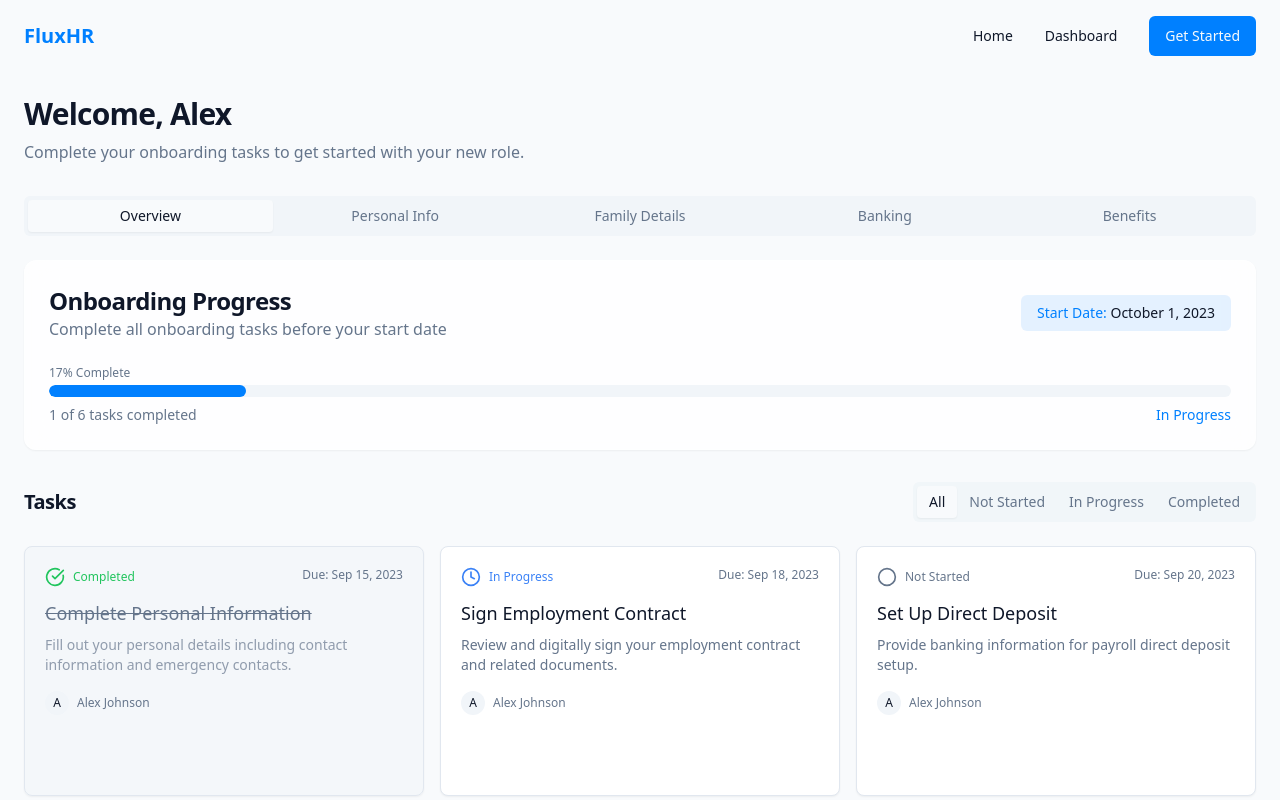
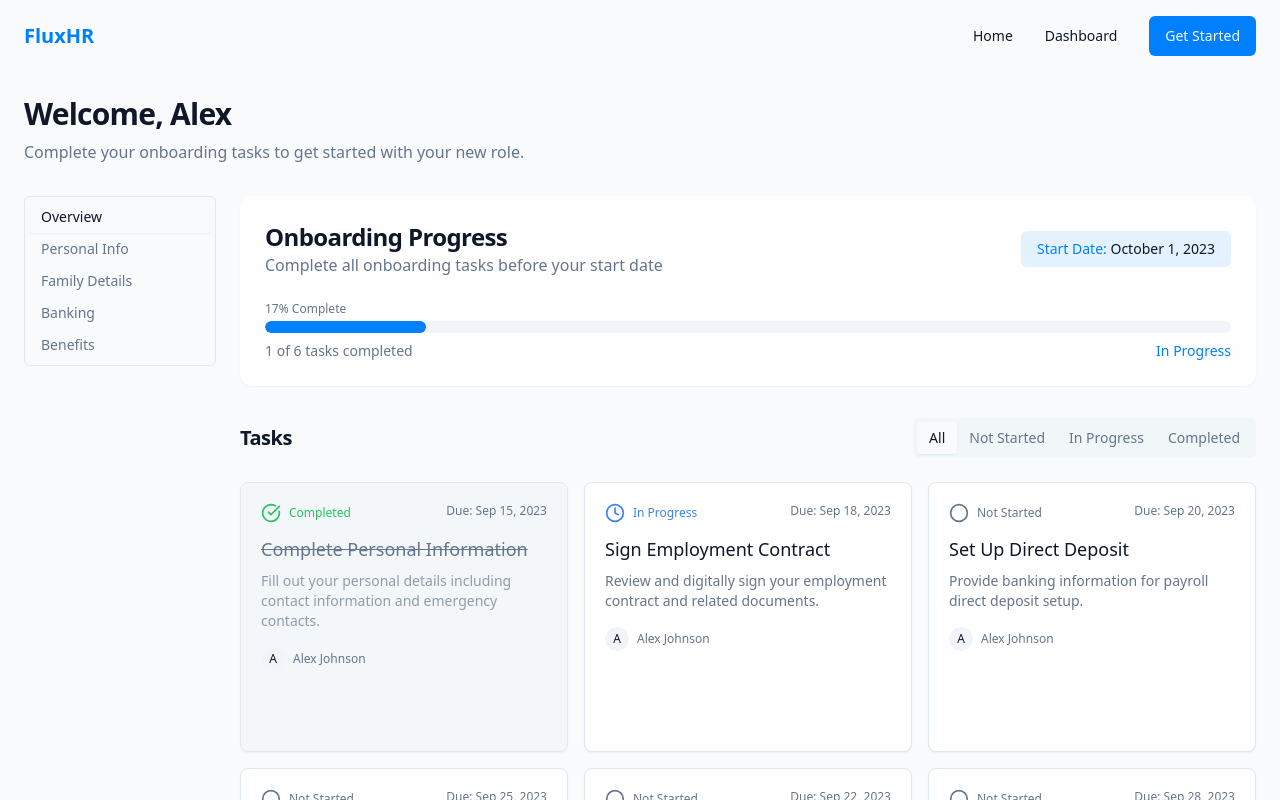
Before and after one commit to AadiStudios/onboarding-flux-portal, a React (Vite) app: page /dashboard in a window 1280 px wide. Shown: the top 800 px of the page. Built offline with nearby package versions, Linux system fonts and the light colour scheme.

Commit message:
Add vertical tab hover effects
Add hover effects to the vertical tabs on the dashboard page for improved user interaction.

```diff
--- a/src/pages/Dashboard.tsx
+++ b/src/pages/Dashboard.tsx
@@ -30,34 +30,61 @@ const DashboardPage = () => {
             </div>
           </AnimatedContainer>
 
-          <Tabs defaultValue="overview" className="w-full">
-            <TabsList className="grid w-full grid-cols-5">
-              <TabsTrigger value="overview">Overview</TabsTrigger>
-              <TabsTrigger value="personal">Personal Info</TabsTrigger>
-              <TabsTrigger value="family">Family Details</TabsTrigger>
-              <TabsTrigger value="banking">Banking</TabsTrigger>
-              <TabsTrigger value="benefits">Benefits</TabsTrigger>
+          <Tabs defaultValue="overview" orientation="vertical" className="flex w-full gap-6">
+            <TabsList className="flex flex-col h-fit w-48 bg-background/80 backdrop-blur-sm border">
+              <TabsTrigger
+                value="overview"
+                className="w-full justify-start hover:bg-primary/10 hover:text-primary transition-all duration-200"
+              >
+                Overview
+              </TabsTrigger>
+              <TabsTrigger
+                value="personal"
+                className="w-full justify-start hover:bg-primary/10 hover:text-primary transition-all duration-200"
+              >
+                Personal Info
+              </TabsTrigger>
+              <TabsTrigger
+                value="family"
+                className="w-full justify-start hover:bg-primary/10 hover:text-primary transition-all duration-200"
+              >
+                Family Details
+              </TabsTrigger>
+              <TabsTrigger
+                value="banking"
+                className="w-full justify-start hover:bg-primary/10 hover:text-primary transition-all duration-200"
+              >
+                Banking
+              </TabsTrigger>
+              <TabsTrigger
+                value="benefits"
+                className="w-full justify-start hover:bg-primary/10 hover:text-primary transition-all duration-200"
+              >
+                Benefits
+              </TabsTrigger>
             </TabsList>
 
-            <TabsContent value="overview" className="mt-6">
+            <div className="flex-1">
+              <TabsContent value="overview" className="mt-0">
                 <Dashboard />
               </TabsContent>
 
-            <TabsContent value="personal" className="mt-6">
+              <TabsContent value="personal" className="mt-0">
                 <PersonalInfoForm />
               </TabsContent>
 
-            <TabsContent value="family" className="mt-6">
+              <TabsContent value="family" className="mt-0">
                 <FamilyDetailsForm />
               </TabsContent>
 
-            <TabsContent value="banking" className="mt-6">
+              <TabsContent value="banking" className="mt-0">
                 <BankInfoForm />
               </TabsContent>
 
-            <TabsContent value="benefits" className="mt-6">
+              <TabsContent value="benefits" className="mt-0">
                 <BenefitsPackageForm />
               </TabsContent>
+            </div>
           </Tabs>
         </div>
       </main>
```
Lines whose indentation alone changed are shown as unchanged.
